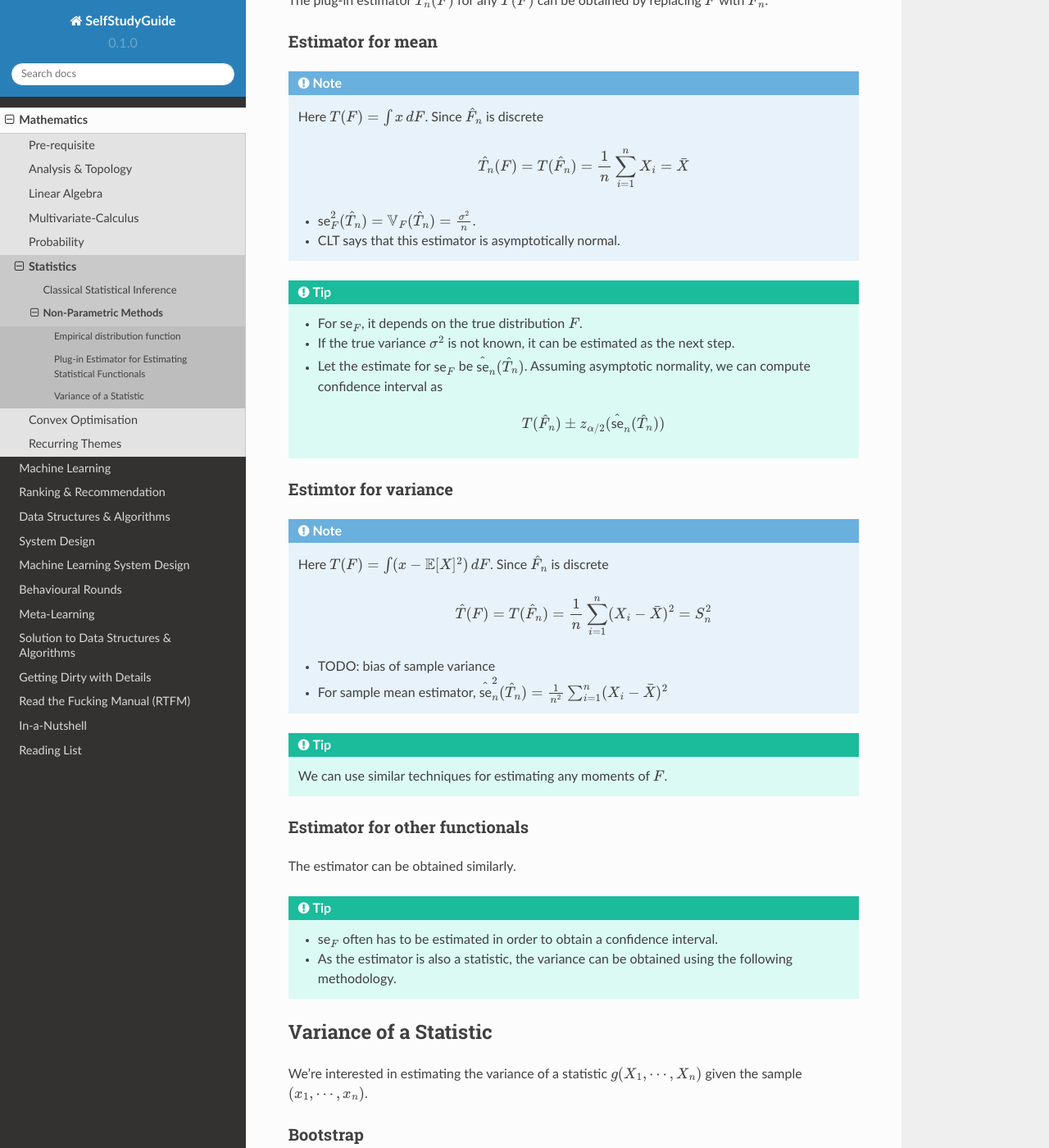
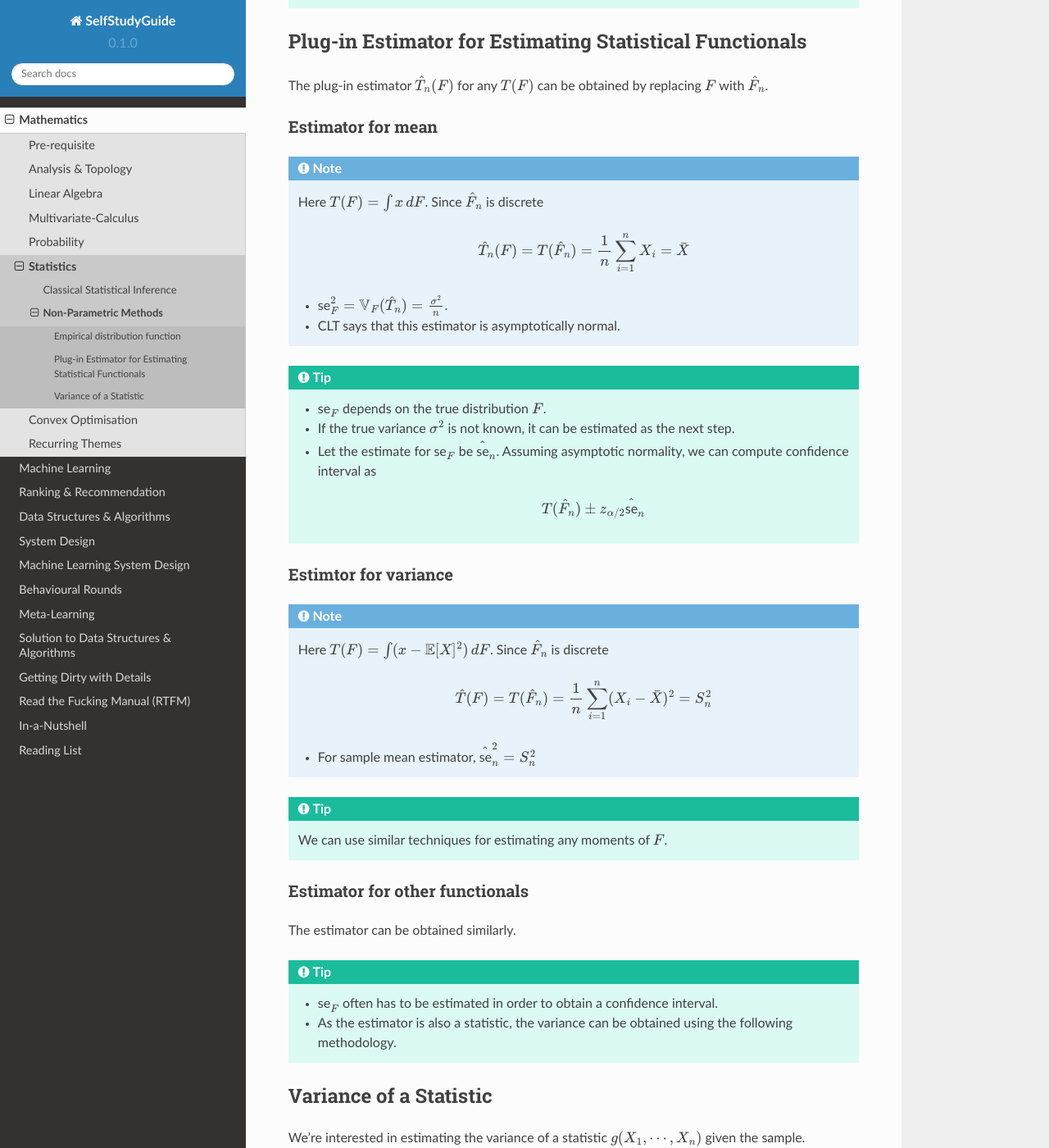
Before and after one commit to uselesstechjunks/leetcode, a Sphinx documentation site: the page built from docs/source/math/stat/nonparam.rst, in a window 1280 px wide and 1400 px high, scrolled down 1242 px. Shown: the whole window at 82% size. Built offline with Sphinx 7.4.7 and the Read the Docs theme 2.0.0, drawn with Linux system fonts in a browser that asks for light colours; some of the changed text lies outside the part shown.

Commit message:
Update nonparam.rst

```diff
--- a/docs/source/math/stat/nonparam.rst
+++ b/docs/source/math/stat/nonparam.rst
@@ -8,13 +8,16 @@ Empirical distribution function
 The estimator for any CDF :math:`F` is the discrete estimator :math:`\hat{F}_n` which assigns a mass :math:`1/n` to every point in sample :math:`\{X_i\}_{i=1}^n`.
 
 .. note::
-	Let :math:`I(X_i\leq x)=\begin{cases}1 & \text{if $X_i\leq x$}\\ 0 & \text{otherwise}\end{cases}`. Then
+	Let
 
-		.. math:: \hat{F}_n(x)=\frac{\sum_{i=1}^n I(X_i\leq x_i)}{n}
+		.. math:: I(X_i\leq x)=\begin{cases}1 & \text{if $X_i\leq x$}\\ 0 & \text{otherwise}\end{cases}
+	Then
+
+		.. math:: \hat{F}_n(x)=\frac{1}{n}\sum_{i=1}^n I(X_i\leq x_i)
 
 .. attention::
 	* Unbiased: :math:`\mathbb{E}[\hat{F}_n(x)]=F(x)`
-	* :math:`\mathbb{V}(\hat{F}_n)=\frac{F(x)(1-F(x))}{n}`, and :math:`\lim\limits_{n\to\infty}\text{mse}(\hat{F}_n)=0`.
+	* :math:`\text{se}_F^2=\mathbb{V}_F(\hat{F}_n)=\frac{F(x)(1-F(x))}{n}`, and :math:`\lim\limits_{n\to\infty}\text{mse}(\hat{F}_n)=0`.
 	* Empirical distribution function is a consistent estimator for any distribution.
 
 		.. math:: \hat{F}_n(x)\xrightarrow[]{P}F(x)
@@ -44,15 +47,15 @@ Estimator for mean
 
 		.. math:: \hat{T}_n(F)=T(\hat{F}_n)=\frac{1}{n}\sum_{i=1}^nX_i=\bar{X}
 
-	* :math:`\text{se}_F^2(\hat{T}_n)=\mathbb{V}_F(\hat{T}_n)=\frac{\sigma^2}{n}`.
+	* :math:`\text{se}_F^2=\mathbb{V}_F(\hat{T}_n)=\frac{\sigma^2}{n}`.
 	* CLT says that this estimator is asymptotically normal.
 
 .. tip::
-	* For :math:`\text{se}_F`, it depends on the true distribution :math:`F`.
+	* :math:`\text{se}_F` depends on the true distribution :math:`F`.
 	* If the true variance :math:`\sigma^2` is not known, it can be estimated as the next step.
-	* Let the estimate for :math:`\text{se}_F` be :math:`\hat{\text{se}}_n(\hat{T}_n)`. Assuming asymptotic normality, we can compute confidence interval as
+	* Let the estimate for :math:`\text{se}_F` be :math:`\hat{\text{se}}_n`. Assuming asymptotic normality, we can compute confidence interval as
 
-		.. math:: T(\hat{F}_n)\pm z_{\alpha/2}(\hat{\text{se}}_n(\hat{T}_n))
+		.. math:: T(\hat{F}_n)\pm z_{\alpha/2}\hat{\text{se}}_n
 
 Estimtor for variance
 ========================================================================================
@@ -61,8 +64,7 @@ Estimtor for variance
 
 		.. math::  \hat{T}(F)=T(\hat{F}_n)=\frac{1}{n}\sum_{i=1}^n(X_i-\bar{X})^2=S^2_n
 
-	* TODO: bias of sample variance
-	* For sample mean estimator, :math:`\hat{\text{se}}^2_n(\hat{T}_n)=\frac{1}{n^2}\sum_{i=1}^n(X_i-\bar{X})^2`
+	* For sample mean estimator, :math:`\hat{\text{se}}^2_n=S^2_n`
 
 .. tip::
 	We can use similar techniques for estimating any moments of :math:`F`.
@@ -78,13 +80,13 @@ The estimator can be obtained similarly.
 ****************************************************************************************
 Variance of a Statistic
 ****************************************************************************************
-We're interested in estimating the variance of a statistic :math:`g(X_1,\cdots,X_n)` given the sample :math:`(x_1,\cdots,x_n)`.
+We're interested in estimating the variance of a statistic :math:`g(X_1,\cdots,X_n)` given the sample.
 
 Bootstrap
 ========================================================================================
 Key Idea
 ----------------------------------------------------------------------------------------
-Let :math:`X^*=(X^*_1,\cdots,X^*_2)` be a simulation obtained from the original sample by drawing **with replacement**.
+Let :math:`X^*=(X^*_1,\cdots,X^*_2)` be a simulation obtained from the original sample :math:`(x_1,\cdots,x_n)` by drawing **with replacement**.
 
 .. note::
 	* Let :math:`Y=g(X^*_1,\cdots,X^*_n)`
@@ -102,8 +104,8 @@ Let the estimator for :math:`T(F)` be :math:`\hat{T}_n=g(X_1,\cdots,X_n)`.
 .. note::
 	* For :math:`i=1` to :math:`B`:
 
-		* Obtain a simulated sample :math:`X^*=(X^*_1,\cdots,X^*_2)`.
-		* Compute estimate :math:`\hat{T}^*_{n,i}=g(X^*_1,\cdots,X^*_n)`
+		* Obtain a simulated sample :math:`X_i^*=(X^*_{i,1},\cdots,X^*_{i,n})`.
+		* Compute estimate :math:`\hat{T}^*_{n,i}=g(X^*_{i,1},\cdots,X^*_{i,n})`
 	* Compute bootstrap variance
 
 		.. math:: v_{\text{boot}}=\frac{1}{B}\sum_{i=1}^B(\hat{T}^*_{n,i}-\frac{1}{B}\sum_{j=1}^B\hat{T}^*_{n,i})^2
```
